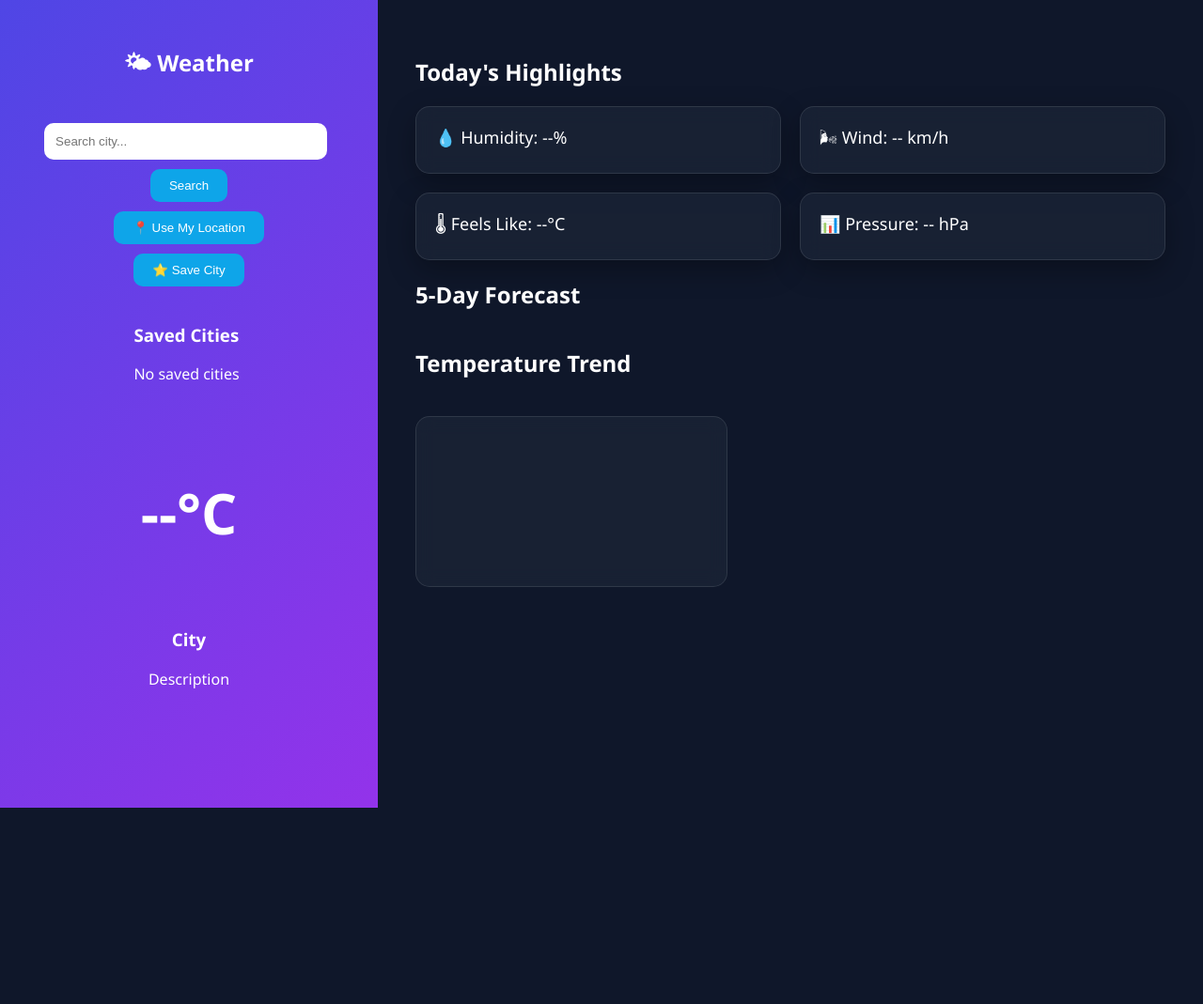
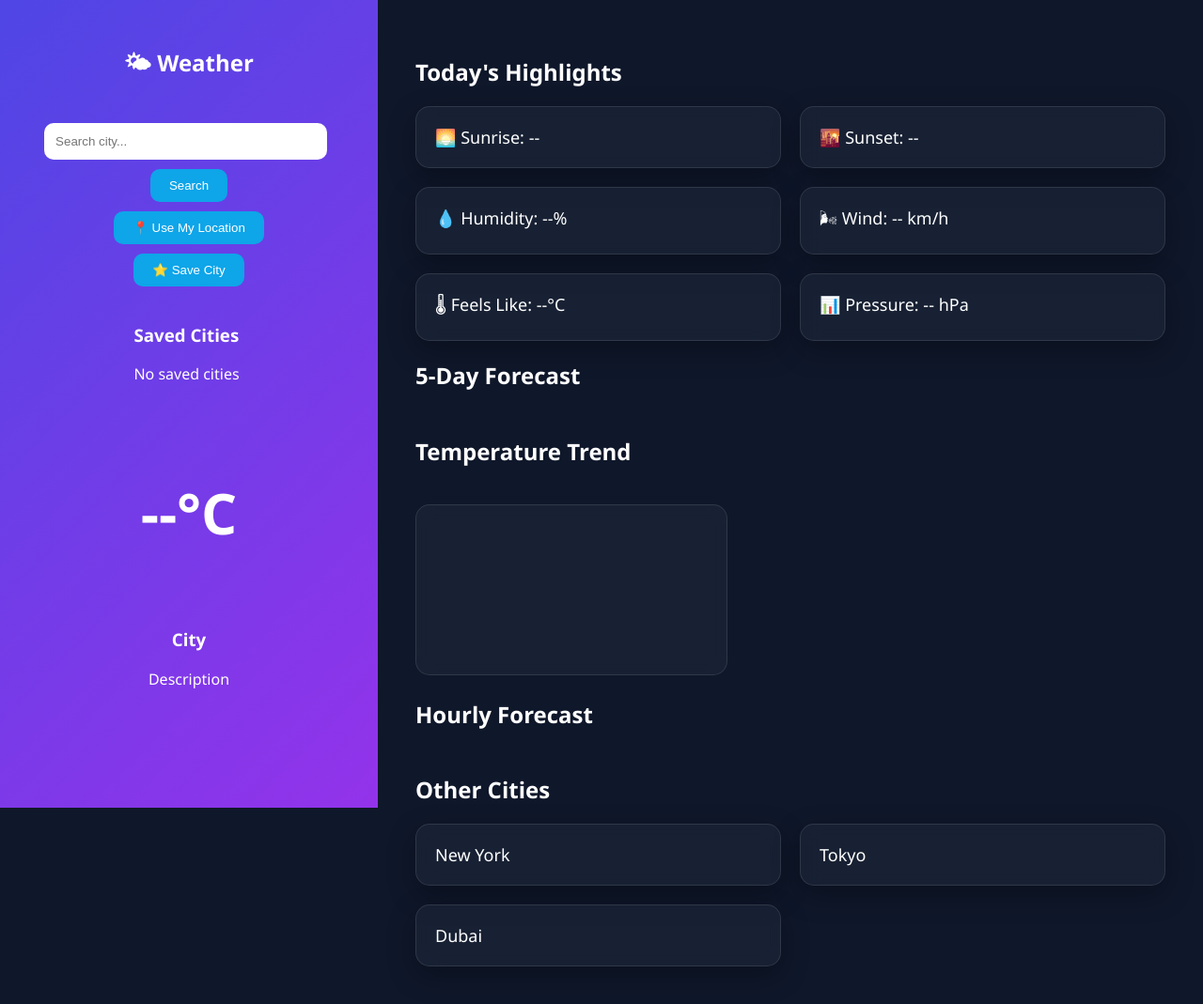
Before and after one commit to aaronraju07/weather-dashboard, a Flask app: page / in a window 1280 px wide. Shown: the whole page at 94% size. Before the commit the page ends 860 px from the top, so only its background shows below. Run offline with Flask 3, Linux system fonts and the light colour scheme; a map, chart or similar area stays blank.

Commit message:
final UI polish: scrollbar, hourly forecast, suggestions, responsive fixes

```diff
--- a/app.py
+++ b/app.py
@@ -54,6 +54,16 @@ def get_suggestions():
     return jsonify(res.json())
 
 
+@app.route("/get-air")
+def get_air():
+    lat = request.args.get("lat")
+    lon = request.args.get("lon")
+
+    url = f"http://api.openweathermap.org/data/2.5/air_pollution?lat={lat}&lon={lon}&appid={API_KEY}"
+    res = requests.get(url)
+    return jsonify(res.json())
+
+
 @app.route("/get-weather-coords")
 def get_weather_coords():
     lat = request.args.get("lat")
--- a/static/script.js
+++ b/static/script.js
@@ -128,7 +128,20 @@ async function getForecast(city) {
         }
       }
     });
+    const hourlyDiv = document.getElementById("hourly");
+    hourlyDiv.innerHTML = "";
 
+    data.list.slice(0, 8).forEach(item => {
+      const time = item.dt_txt.split(" ")[1].slice(0, 5);
+
+      hourlyDiv.innerHTML += `
+    <div class="forecast-card">
+      <p>${time}</p>
+      <img src="https://openweathermap.org/img/wn/${item.weather[0].icon}.png">
+      <p>${item.main.temp.toFixed(1)}°C</p>
+    </div>
+  `;
+    });
   } catch (err) {
     console.error(err);
   }
@@ -146,6 +159,13 @@ function updateUI(data) {
 
   document.getElementById("icon").src =
     `https://openweathermap.org/img/wn/${data.weather[0].icon}@2x.png`;
+
+
+  const sunrise = new Date(data.sys.sunrise * 1000).toLocaleTimeString();
+  const sunset = new Date(data.sys.sunset * 1000).toLocaleTimeString();
+
+  document.getElementById("sunrise").innerText = sunrise;
+  document.getElementById("sunset").innerText = sunset;
 }
 
 function getLocationWeather() {
@@ -252,4 +272,7 @@ async function getSuggestions() {
   }
 }
 
+
+
+
 window.onload = loadSavedCities;
--- a/static/style.css
+++ b/static/style.css
@@ -72,12 +72,6 @@ body {
   font-size: 18px;
 }
 
-.forecast-container {
-  display: flex;
-  gap: 15px;
-  margin-top: 20px;
-  overflow-x: auto;
-}
 
 .forecast-card {
   background: #1e293b;
@@ -238,3 +232,42 @@ canvas {
 .suggestions-box div:hover {
   background: rgba(255, 255, 255, 0.1);
 }
+
+.container {
+  height: auto;
+}
+
+
+/* 🔥 Clean Premium Scrollbar (FINAL) */
+.forecast-container {
+  display: flex;
+  gap: 15px;
+  margin-top: 20px;
+  overflow-x: auto;
+
+  scroll-behavior: smooth;
+  -webkit-overflow-scrolling: touch;
+
+  padding-bottom: 8px;
+  /* prevents scrollbar touching cards */
+}
+
+
+/* scrollbar */
+.forecast-container::-webkit-scrollbar {
+  height: 4px;
+}
+
+.forecast-container::-webkit-scrollbar-track {
+  background: transparent;
+  margin: 0 10px;
+}
+
+.forecast-container::-webkit-scrollbar-thumb {
+  background: rgba(255, 255, 255, 0.25);
+  border-radius: 10px;
+}
+
+.forecast-container::-webkit-scrollbar-thumb:hover {
+  background: rgba(255, 255, 255, 0.5);
+}
--- a/templates/index.html
+++ b/templates/index.html
@@ -40,6 +40,8 @@
       <h2>Today's Highlights</h2>
 
       <div class="cards">
+        <div class="card">🌅 Sunrise: <span id="sunrise">--</span></div>
+        <div class="card">🌇 Sunset: <span id="sunset">--</span></div>
         <div class="card">💧 Humidity: <span id="humidity">--</span>%</div>
         <div class="card">🌬 Wind: <span id="wind">--</span> km/h</div>
         <div class="card">🌡 Feels Like: <span id="feels">--</span>°C</div>
@@ -52,6 +54,16 @@
       <h2>Temperature Trend</h2>
       <canvas id="weatherChart"></canvas>
 
+      <h2>Hourly Forecast</h2>
+      <div id="hourly" class="forecast-container"></div>
+
+      <h2>Other Cities</h2>
+      <div class="cards">
+        <div class="card" onclick="getWeatherFromSaved('New York')">New York</div>
+        <div class="card" onclick="getWeatherFromSaved('Tokyo')">Tokyo</div>
+        <div class="card" onclick="getWeatherFromSaved('Dubai')">Dubai</div>
+      </div>
+
     </div>
 
   </div>
```
